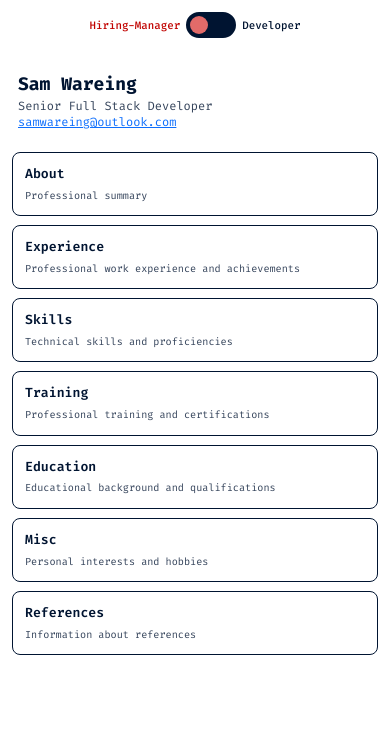
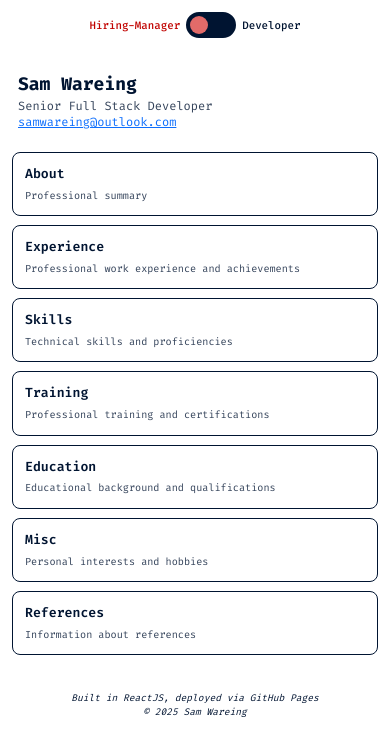
Before and after one commit to samwareing/samwareing.github.io, a React (Create React App) app: page / in a window 390 px wide. Shown: the top 756 px of the page. Built offline with nearby package versions, Linux system fonts and the light colour scheme.

Commit message:
Add a footer just for the hiring manager view

```diff
--- a/src/App.css
+++ b/src/App.css
@@ -412,3 +412,28 @@
     font-size: 0.85rem;
   }
 }
+
+.footnote-section {
+  margin-top: 2rem;
+  padding: 1rem 1.5rem;
+  text-align: center;
+  flex-shrink: 0;
+}
+
+.footnote-section p {
+  margin: 0;
+  font-size: 0.85rem;
+  color: var(--color-bg-dark);
+  font-style: italic;
+}
+
+@media (max-width: 768px) {
+  .footnote-section {
+    margin-top: 1.5rem;
+    padding: 0.75rem 1rem;
+  }
+
+  .footnote-section p {
+    font-size: 0.8rem;
+  }
+}
--- a/src/components/hiringManagerView.jsx
+++ b/src/components/hiringManagerView.jsx
@@ -229,6 +229,10 @@ function HiringManagerView() {
             )}
           </div>
         ))}
+        <div className="footnote-section">
+          <p>Built in ReactJS, deployed via GitHub Pages</p>
+          <p>© 2025 Sam Wareing</p>
+        </div>
       </div>
     </div>
   );
```
